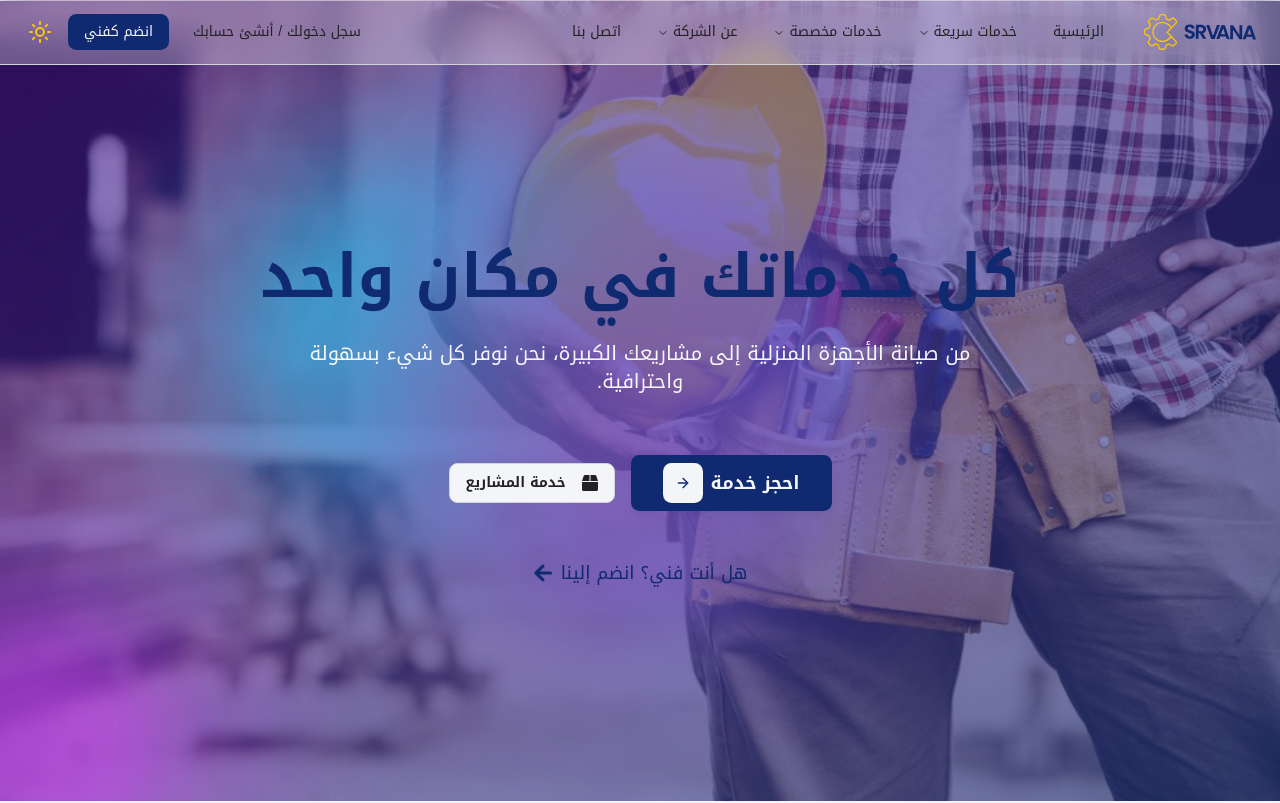
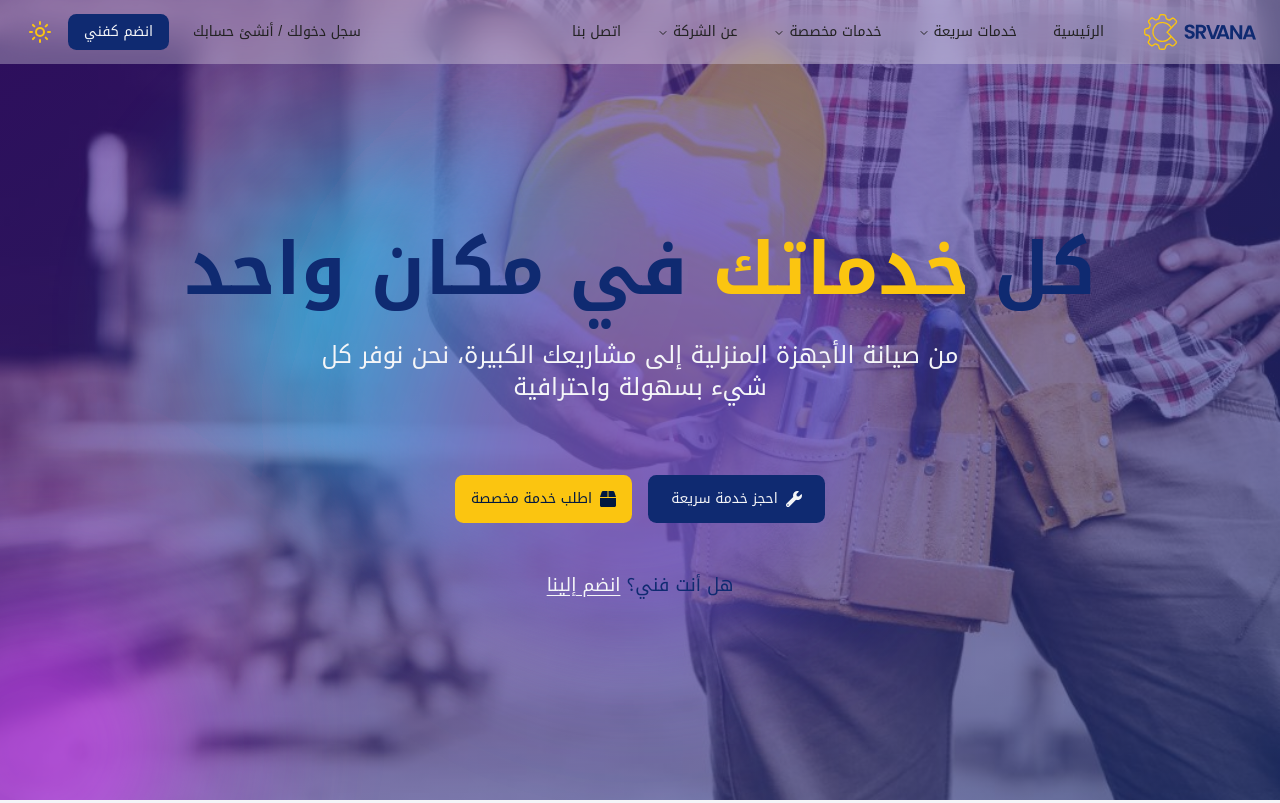
Before and after one commit to abualanin112/srvana, a React (Vite) app: page / in a window 1280 px wide. Shown: the top 803 px of the page. Built offline with nearby package versions, Linux system fonts and the light colour scheme.

Commit message:
header buttons

```diff
--- a/src/components/layout/Navbar02.jsx
+++ b/src/components/layout/Navbar02.jsx
@@ -155,7 +155,7 @@ export const Navbar02 = React.forwardRef(
       <header
         ref={combinedRef}
         className={cn(
-          "sticky top-0 z-30 w-full border-b bg-white/30 backdrop-blur-lg supports-[backdrop-filter]:bg-white/30 px-4 md:px-6 [&_*]:no-underline",
+          "sticky top-0 z-30 w-full bg-white/30 backdrop-blur-lg supports-[backdrop-filter]:bg-white/30 px-4 md:px-6 [&_*]:no-underline",
           className
         )}
         {...props}
@@ -179,7 +179,7 @@ export const Navbar02 = React.forwardRef(
                   align="end"
                   sideOffset={4}
                   side="right"
-                  className="w-64 p-1 bg-transparent shadow-none border-none"
+                  className="w-64 p-1 shadow-none border-none"
                 >
                   <NavigationMenu className="max-w-none">
                     <NavigationMenuList className="flex-col items-start gap-0">
@@ -187,7 +187,7 @@ export const Navbar02 = React.forwardRef(
                         <NavigationMenuItem key={index} className="w-full">
                           {link.submenu ? (
                             <>
-                              <div className="text-muted-foreground px-2 py-1.5 text-xs font-bold">
+                              <div className="text-muted-foreground px-2 py-1.5 text-xs !font-bold">
                                 {link.label}
                               </div>
                               <ul>
@@ -195,7 +195,7 @@ export const Navbar02 = React.forwardRef(
                                   <li key={itemIndex}>
                                     <NavLink
                                       to={item.to || "#"}
-                                      className="flex w-full items-center rounded-md px-3 py-2 text-md font-bold transition-colors hover:bg-accent hover:text-accent-foreground focus:bg-accent focus:text-accent-foreground cursor-pointer no-underline"
+                                      className="flex w-full items-center rounded-md px-3 py-2 text-md !font-bold transition-colors hover:bg-accent hover:text-accent-foreground focus:bg-accent focus:text-accent-foreground cursor-pointer no-underline"
                                     >
                                       {item.label}
                                     </NavLink>
@@ -206,7 +206,7 @@ export const Navbar02 = React.forwardRef(
                           ) : (
                             <NavLink
                               to={link.to || "#"}
-                              className="flex w-full items-center rounded-md px-3 py-2 text-md font-bold transition-colors hover:bg-accent hover:text-accent-foreground focus:bg-accent focus:text-accent-foreground cursor-pointer no-underline"
+                              className="flex w-full items-center rounded-md px-3 py-2 text-md !font-bold transition-colors hover:bg-accent hover:text-accent-foreground focus:bg-accent focus:text-accent-foreground cursor-pointer no-underline"
                             >
                               {link.label}
                             </NavLink>
--- a/src/components/ui/PrimaryButton.jsx
+++ /dev/null
@@ -1,44 +0,0 @@
-import React from "react";
-import { Button } from "@/components/ui/button";
-import { ArrowRight } from "lucide-react";
-import { motion } from "framer-motion";
-import { cn } from "@/lib/utils";
-
-export const PrimaryButton = ({ children, className, ...props }) => {
-  return (
-    <Button
-      className={cn(
-        "group relative flex items-center justify-between",
-        "font-bold rounded-full py-2 px-6",
-        "overflow-hidden shadow-lg transition-all duration-300",
-        "bg-primary text-primary-foreground hover:bg-primary/60",
-        className
-      )}
-      {...props}
-    >
-      {/* النص */}
-      <span className="text-lg z-10">{children}</span>
-
-      {/* مربع الأيقونة */}
-      <motion.div
-        className={cn(
-          "flex items-center justify-center w-10 h-10 rounded-md",
-          "bg-background text-primary shadow-sm"
-        )}
-        // حركة عند المرور: السهم يتحرك شمال وفوق فقط
-        whileHover={{ x: -6, y: -6 }}
-        transition={{ type: "spring", stiffness: 400, damping: 15 }}
-      >
-        <ArrowRight className="w-6 h-6" /> {/* السهم لا يتغير اتجاهه */}
-      </motion.div>
-
-      {/* لمعان خفيف عند hover */}
-      <motion.div
-        className="absolute inset-0 bg-white/20 z-0"
-        initial={{ x: "-100%", opacity: 0 }}
-        whileHover={{ x: 0, opacity: 1 }}
-        transition={{ duration: 0.4, ease: "easeOut" }}
-      />
-    </Button>
-  );
-};
--- a/src/pages/HomePage.jsx
+++ b/src/pages/HomePage.jsx
@@ -12,7 +12,6 @@ import { Button } from "@/components/ui/button";
 import { Separator } from "@/components/ui/separator";
 
 import BubbleBackground from "@/components/ui/BubbleBackground";
-import { PrimaryButton } from "@/components/ui/PrimaryButton";
 
 import {
   FaUsers,
@@ -104,53 +103,50 @@ export default function HomePage() {
         {/* الخلفية المتحركة */}
         <BubbleBackground interactive className="absolute inset-0 z-0 ">
           {/* المحتوى فوق الخلفية */}
-          <div className="relative  z-20 container max-w-4xl px-4 md:px-6 flex flex-col items-center justify-center h-full text-center mx-auto">
+          <div className="relative z-20 container max-w-6xl px-4 md:px-6 flex flex-col items-center justify-center h-full text-center mx-auto">
             {/* العنوان الرئيسي */}
-            <h1 className="text-4xl md:text-5xl lg:text-6xl font-extrabold tracking-tight text-primary leading-tight my-6">
-              كل خدماتك في مكان واحد
+            <h1 className="text-5xl md:text-6xl lg:text-7xl font-extrabold tracking-tight text-primary leading-tight my-6">
+              كل <span className="text-secondary"> خدماتك </span>في مكان واحد
             </h1>
 
             {/* الوصف */}
-            <p className="text-lg md:text-xl text-primary-foreground mb-15 max-w-2xl mx-auto">
+            <p className="text-xl md:text-2xl text-primary-foreground mb-18 max-w-2xl mx-auto">
               من صيانة الأجهزة المنزلية إلى مشاريعك الكبيرة، نحن نوفر كل شيء
-              بسهولة واحترافية.
+              بسهولة واحترافية
             </p>
 
             {/* الأزرار */}
-            <div className="flex flex-col sm:flex-row items-center justify-center gap-4 mb-12">
+            <div className="flex flex-col sm:grid sm:grid-cols-2 items-center justify-center gap-4 mb-12">
+              <Button size="lg" className="w-full py-6" asChild>
                 <Link to="/services/book">
-                <PrimaryButton
+                  <FaWrench className="h-5 w-5" />
+                  احجز خدمة سريعة
+                </Link>
+              </Button>
+
+              <Button
+                variant="secondary"
                 size="lg"
-                  className="px-8 py-7 text-lg font-semibold"
-                  onClick={() => alert("تم الضغط!")}
+                className="w-full py-6"
+                asChild
               >
-                  احجز خدمة
-                </PrimaryButton>
+                <Link to="/projects-services">
+                  <FaBox className="h-5 w-5" />
+                  اطلب خدمة مخصصة
                 </Link>
-              <Link to="/projects-services">
-                <Button
-                  variant="outline"
-                  size="lg"
-                  className="px-8 py-3 text-lg font-semibold"
-                >
-                  <FaBox className="h-5 w-5 ml-2" />{" "}
-                  {/* أيقونة حزمة للمشاريع */}
-                  خدمة المشاريع
               </Button>
-              </Link>
             </div>
 
             {/* دعوة للعمل (CTA) للفنيين */}
+            <p className="text-lg font-medium text-primary ">
+              هل أنت فني؟{" "}
               <Link
                 to="/join-as-technician"
-              className="inline-flex items-center text-primary hover:text-primary-foreground transition-colors group"
+                className="text-primary-foreground underline underline-offset-4 hover:no-underline"
               >
-              <span className="text-lg font-medium">
-                هل أنت فني؟ انضم إلينا
-              </span>
-              <FaArrowLeft className="h-5 w-5 mr-2 transition-transform group-hover:translate-x-1" />{" "}
-              {/* سهم متجه لليسار ليتناسب مع RTL */}
+                انضم إلينا
               </Link>
+            </p>
           </div>
         </BubbleBackground>
       </section>
@@ -170,8 +166,6 @@ export default function HomePage() {
           {/* 1. الحاوية الرئيسية أصبحت هي البطاقة الموحدة */}
           <div className="bg-card rounded-lg shadow-lg grid grid-cols-1 md:grid-cols-3 overflow-hidden">
             {/* الجزء الأيمن: قائمة الخدمات (مع فاصل على اليسار للشاشات الكبيرة) */}
-            {/* 2. تمت إزالة bg-card و shadow و rounded من هنا */}
-            {/* 3. تمت إضافة md:border-l لإنشاء الفاصل */}
             <div className="md:col-span-1 p-4 md:p-6 md:border-l border-border">
               <h3 className="text-xl font-semibold mb-4 text-foreground">
                 استكشف خدماتنا
@@ -180,7 +174,7 @@ export default function HomePage() {
                 {featuredServices.map((service) => (
                   <button
                     key={service.id}
-                    onClick={() => setSelectedService(service)} // ستبقى للضغط على الموبايل
+                    onClick={() => setSelectedService(service)} //  للضغط على الموبايل
                     onMouseEnter={() => setSelectedService(service)} // <<< هذا هو السطر الجديد للتفاعل عند المرور
                     className={`flex items-center gap-4 w-full p-4 rounded-md transition-colors duration-200 ease-in-out
         ${
```
Also changed, not shown: src/components/ui/button.jsx (+9 -14 lines). Lines whose indentation alone changed are shown as unchanged.
